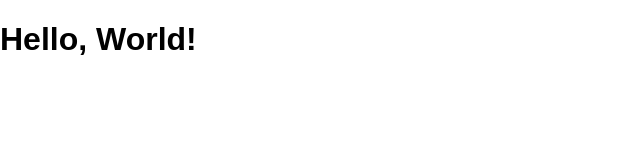
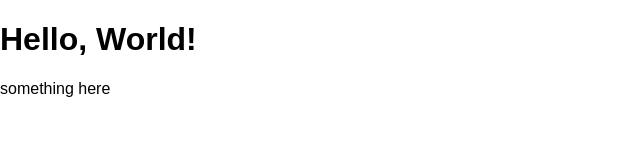
Before and after one commit to jnewman12/branching-examples, a plain HTML site: page index.html in a window 1280 px wide. Shown: the whole page, without its empty margins (0-640 px from the left). Drawn offline with nearby package versions, Linux system fonts and the light colour scheme.

Commit message:
my commit

```diff
--- a/index.html
+++ b/index.html
@@ -5,6 +5,7 @@
 	</head>
 	<body>
 	<h1>Hello, World!</h1>
+	<p>something here</p>
 	</body>
 	<script type="text/javascript" src="https://cdnjs.cloudflare.com/ajax/libs/jquery/2.0.0/jquery.min.js"></script>
 	<script type="text/javascript" src="main.js"></script>
```
